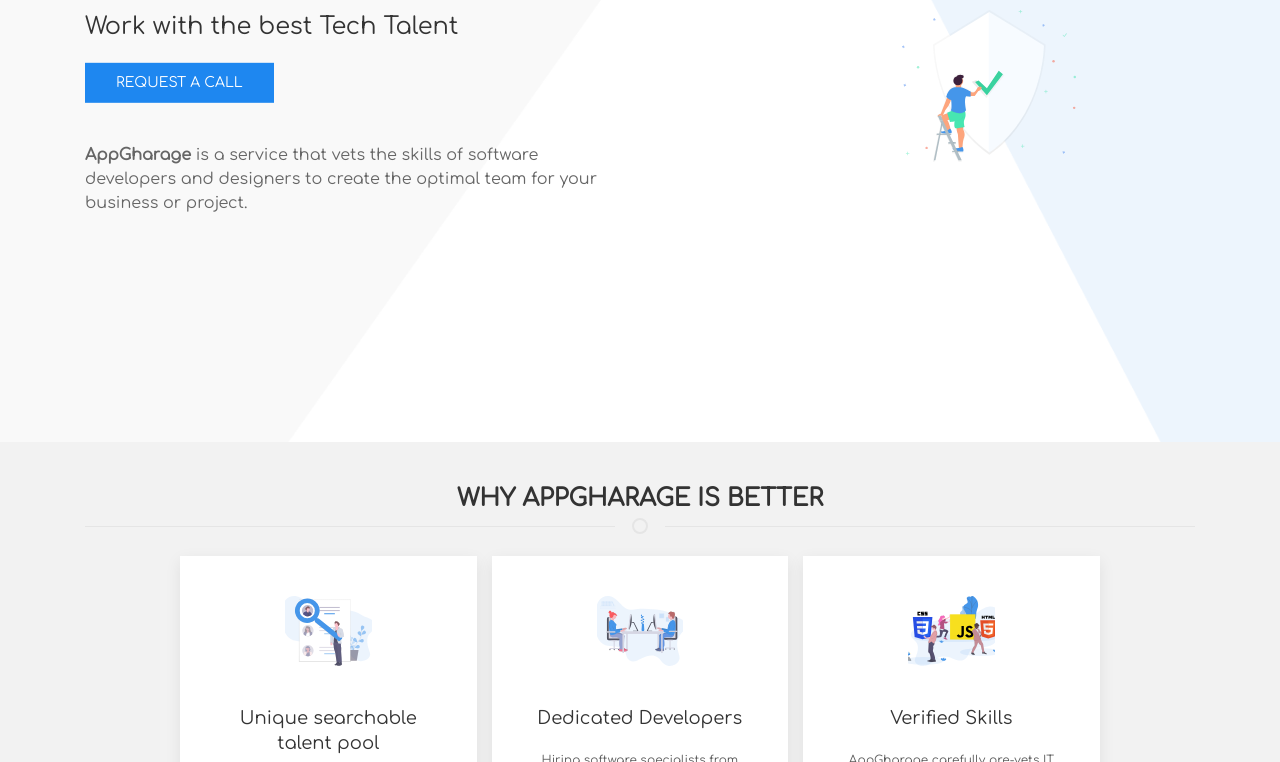
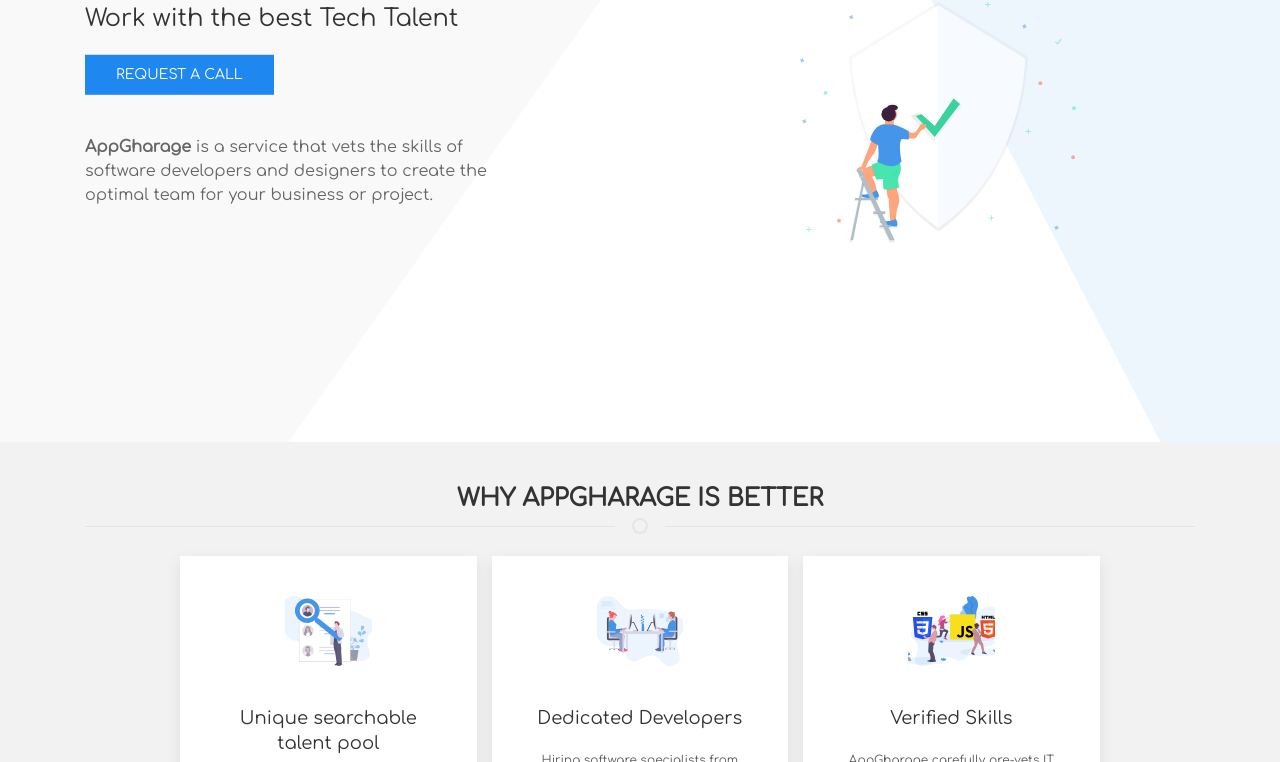
Before and after one commit to AppGharage/appgharage1.0, a plain HTML site: page index.html in a window 1280 px wide. Shown: the part 338-1100 px from the top of the page. Drawn offline with Linux system fonts and the light colour scheme.

Commit message:
increase size of ladder icon on the hompage

```diff
--- a/index.html
+++ b/index.html
@@ -67,7 +67,7 @@
                     <h1 class="leading-text">Hire Vetted World Class<br/>Software Developers & Designers</h1>
 
                 </div>
-                <div class="col-sm-12 col-md-8 col-lg-8">
+                <div class="col-sm-12 col-md-7 col-lg-7">
                     <h3>Work with the best Tech Talent</h3>
                     <a href="#" class="uk-button uk-button-primary">Request a call</a>
                     <div class="row" style="margin-top: 40px;">
@@ -81,7 +81,7 @@
                         </div>
                     </div>
                 </div>
-                <div class="col-sm-12 col-md-2 col-lg-2">
+                <div class="col-sm-12 col-md-3 col-lg-3">
                     <img src="./assets/images/security-on.svg">
                 </div>
             </div>
```
